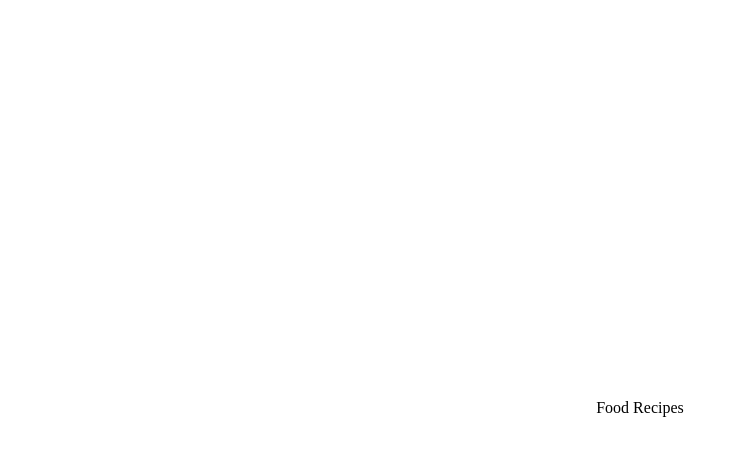
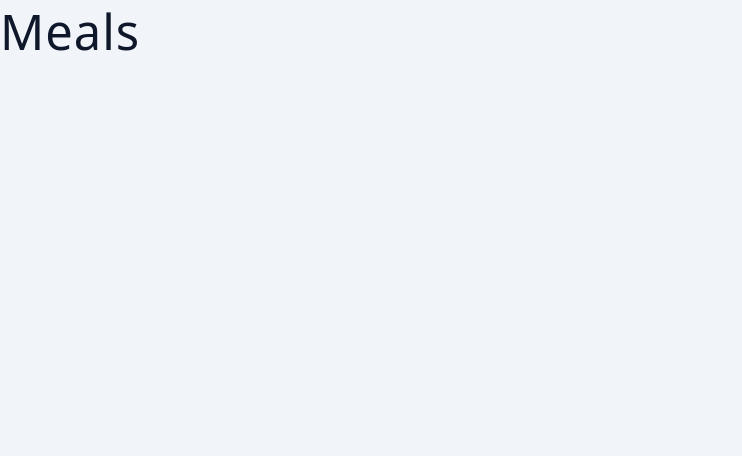
Before and after one commit to fedejimenez/react-food-recipes-app, a React (Vite) app: page / in a window 1280 px wide. Shown: the top 456 px of the page, without its empty margins (0-742 px from the left). Built offline with nearby package versions, Linux system fonts and the light colour scheme.

Commit message:
Add styles and set up project main components

```diff
--- a/src/App.css
+++ b/src/App.css
@@ -1,5 +1,340 @@
-main {
-  text-align: center;
-  vertical-align: center;
-  line-height: 100vh
+*,
+::after,
+::before {
+  box-sizing: border-box;
+  margin:0;
+  padding:0;
 }
+
+html {
+  font-size: 100%;
+} /*16px*/
+
+:root {
+  /* colors */
+  --primary-100: #e6f0ff;
+  --primary-200: #b4d3fe;
+  --primary-300: #82b6fd;
+  --primary-400: #5098fc;
+  --primary-500: #03449d;
+  --primary-600: #034caf;
+  --primary-700: #02367d;
+  --primary-800: #01214b;
+  --primary-900: #000b19;
+
+  /* grey */
+  --grey-50: #f8fafc;
+  --grey-100: #f1f5f9;
+  --grey-200: #e2e8f0;
+  --grey-300: #cbd5e1;
+  --grey-400: #94a3b8;
+  --grey-500: #64748b;
+  --grey-600: #475569;
+  --grey-700: #334155;
+  --grey-800: #1e293b;
+  --grey-900: #0f172a;
+  /* rest of the colors */
+  --black: #222;
+  --white: #fff;
+  --red-light: #f8d7da;
+  --red-dark: #842029;
+  --green-light: #d1e7dd;
+  --green-dark: #0f5132;
+
+  /* fonts  */
+  --small-text: 0.875rem;
+  --extra-small-text: 0.7em;
+  /* rest of the vars */
+  /* --backgroundColor: var(--white); */
+  --backgroundColor: var(--grey-100);
+  --textColor: var(--grey-900);
+  --borderRadius: 0.25rem;
+  --letterSpacing: 1px;
+  --transition: 0.3s ease-in-out all;
+  --max-width: 1120px;
+  --fixed-width: 600px;
+  --view-width: 90vw;
+  /* box shadow*/
+  --shadow-1: 0 1px 3px 0 rgba(0, 0, 0, 0.1), 0 1px 2px 0 rgba(0, 0, 0, 0.06);
+  --shadow-2: 0 4px 6px -1px rgba(0, 0, 0, 0.1),
+    0 2px 4px -1px rgba(0, 0, 0, 0.06);
+  --shadow-3: 0 10px 15px -3px rgba(0, 0, 0, 0.1),
+    0 4px 6px -2px rgba(0, 0, 0, 0.05);
+  --shadow-4: 0 20px 25px -5px rgba(0, 0, 0, 0.1),
+    0 10px 10px -5px rgba(0, 0, 0, 0.04);
+}
+
+body {
+  background: var(--backgroundColor);
+  font-family: system-ui, -apple-system, BlinkMacSystemFont, 'Segoe UI', Roboto, Oxygen, Ubuntu, Cantarell, 'Open Sans', 'Helvetica Neue', sans-serif;
+    Segoe UI, Roboto, Helvetica, Arial, sans-serif, Apple Color Emoji,
+    Segoe UI Emoji, Segoe UI Symbol;
+  font-weight: 400;
+  line-height: 1.75;
+  color: var(--textColor);
+}
+
+p {
+  margin-bottom: 1.5rem;
+  max-width: 40em;
+}
+
+h1,
+h2,
+h3,
+h4,
+h5 {
+  margin: 0;
+  margin-bottom: 1.38rem;
+  font-weight: 400;
+  line-height: 1.3;
+  text-transform: capitalize;
+  letter-spacing: var(--letterSpacing);
+}
+
+h1 {
+  margin-top: 0;
+  font-size: 3.052rem;
+}
+
+h2 {
+  font-size: 2.441rem;
+}
+
+h3 {
+  font-size: 1.953rem;
+}
+
+h4 {
+  font-size: 1.563rem;
+}
+
+h5 {
+  font-size: 1.25rem;
+}
+
+small,
+.text-small {
+  font-size: var(--small-text);
+}
+
+a {
+  text-decoration: none;
+}
+ul {
+  list-style-type: none;
+  padding: 0;
+}
+
+.img {
+  width: 100%;
+  display: block;
+  object-fit: cover;
+}
+/* buttons */
+
+.btn {
+  cursor: pointer;
+  color: var(--white);
+  background: var(--primary-500);
+  border: transparent;
+  border-radius: var(--borderRadius);
+  letter-spacing: var(--letterSpacing);
+  padding: 0.375rem 0.75rem;
+  box-shadow: var(--shadow-1);
+  transition: var(--transition);
+  text-transform: capitalize;
+  display: inline-block;
+}
+.btn:hover {
+  background: var(--primary-700);
+  box-shadow: var(--shadow-3);
+}
+.btn-hipster {
+  color: var(--primary-500);
+  background: var(--primary-200);
+}
+.btn-hipster:hover {
+  color: var(--white);
+  background: var(--black);
+}
+.btn-block {
+  width: 100%;
+}
+/* End Of Global Styles */
+/* End Of Global Styles */
+/* End Of Global Styles */
+
+/* Search */
+.search-container{
+  height:5rem;
+  background:var(--white);
+  display:flex;
+  align-items:center;
+  justify-content:center;
+}
+.search-container form{
+  width:var(--view-width);
+  max-width:var(--max-width);
+  display:flex;
+  gap:0.5rem;
+  flex-wrap:wrap;
+}
+.search-container .form-input{
+  max-width:200px;
+  padding:0.375rem 0.75rem;
+  border-radius:var(--borderRadius);
+  background:var(--backgroundColor);
+  border:1px solid var(--grey-200);
+}
+::placeholder{
+  font-family:inherit;
+  color:var(--grey-400);
+}
+.search-container .btn{
+  font-size:0.75rem;
+}
+/* Favorites */
+.favorites{
+  background:var(--black);
+  color:var(--white);
+  padding:1rem 0;
+}
+.favorites-content{
+  width:var(--view-width);
+  max-width:var(--max-width);
+  margin:0 auto;
+}
+.favorites-container{
+  display:flex;
+  gap:0.5rem;
+  flex-wrap:wrap;
+}
+.favorite-item{
+  text-align:center;
+}
+.favorites-img{
+  width:60px;
+  border-radius:50%;
+  border:5px solid var(--white);
+  cursor:pointer;
+}
+.remove-btn{
+  margin-top:0.25rem;
+  background:transparent;
+  color:var(--white);
+    border:transparent;
+  cursor:pointer;
+  font-size:0.5rem;
+  transition:var(--transition);
+}
+.remove-btn:hover{
+  color:var(--red-dark)
+}
+/* Meals */
+.section,.section-center{
+  padding:3rem 0;
+  width:var(--view-width);
+  max-width:var(--max-width);
+  margin:0 auto;
+}
+
+.section-center{
+  display:grid;
+  gap:2rem;
+}
+@media screen and (min-width:776px){
+  .section-center{
+    grid-template-columns:1fr 1fr;
+  }
+}
+@media screen and (min-width:992px){
+  .section-center{
+    grid-template-columns:1fr 1fr 1fr;
+  }
+}
+.single-meal{
+  background:var(--white);
+  color:var(--textColor);
+  border-radius:var(--borderRadius);
+  box-shadow:var(--shadow-2);
+  transition:var(--transition);
+}
+.single-meal:hover{
+    box-shadow:var(--shadow-4);
+}
+.single-meal img{
+  height:15rem;
+    border-top-left-radius:var(--borderRadius);
+    border-top-right-radius:var(--borderRadius);
+cursor:pointer;
+}
+.single-meal h5{
+  padding:0;
+  margin:0;
+}
+.single-meal footer{
+  padding:1rem 1.5rem;
+  display:flex;
+  align-items:center;
+  justify-content: space-between;
+  flex-wrap:wrap;
+}
+.like-btn{
+  background:transparent;
+  border:transparent;
+  font-size:1.5rem;
+  cursor:pointer;
+  transition:var(--transition);
+}
+.like-btn:hover{
+  color:var(--red-dark);
+  transform:translateY(-2px)
+}
+/* Modal */
+
+.modal-overlay{
+  position:fixed;
+  top:0;
+  left:0;
+  width:100%;
+  height:100%;
+  background:rgba(0,0,0,0.85);
+  display:grid;
+  place-items:center;
+  transition:var(--transition);
+  z-index:100;
+}
+.modal-container{
+  width:80vw;
+  max-width:800px;
+  height:80vh;
+  overflow:scroll;
+  background:var(--white);
+  border-radius:var(--borderRadius);
+}
+.modal-img{
+  height:15rem;
+   border-top-left-radius:var(--borderRadius);
+    border-top-right-radius:var(--borderRadius);
+}
+.modal-content{
+  padding:1rem 1.5rem;
+}
+.modal-content p{
+  color:var(--grey-600);
+}
+.modal-content a{
+  display:block;
+  color:var(--primary-500);
+  margin-bottom:1rem;
+  text-decoration:underline;
+  transition:var(--transition);
+}
+.modal-content a:hover{
+  color:var(--black)
+}
+.close-btn{
+  background:var(--red-dark);
+  color:var(--white);
+}
--- a/src/App.jsx
+++ b/src/App.jsx
@@ -1,9 +1,16 @@
 import './App.css'
+import Favorites from './components/Favorites';
+import Meals from './components/Meals';
+import Modal from './components/Modal';
+import Search from './components/Search';
 
 export default function App() {
 	return (
 		<main>
-			Food Recipes
+			{/* <Search /> */}
+			{/* <Favorites /> */}
+			<Meals />
+			{/* <Modal /> */}
 		</main>
 	)
 }
--- /dev/null
+++ b/src/components/Favorites.jsx
@@ -0,0 +1,7 @@
+const Favorites = () => {
+	return (
+		<h1>Favorites</h1>
+	)
+}
+
+export default Favorites
--- /dev/null
+++ b/src/components/Meals.jsx
@@ -0,0 +1,7 @@
+const Meals = () => {
+	return (
+		<h1>Meals</h1>
+	)
+}
+
+export default Meals
--- /dev/null
+++ b/src/components/Modal.jsx
@@ -0,0 +1,7 @@
+const Modal = () => {
+	return (
+		<h1>Modal</h1>
+	)
+}
+
+export default Modal
--- /dev/null
+++ b/src/components/Search.jsx
@@ -0,0 +1,7 @@
+const Search = () => {
+	return (
+		<h1>Search</h1>
+	)
+}
+
+export default Search
```
